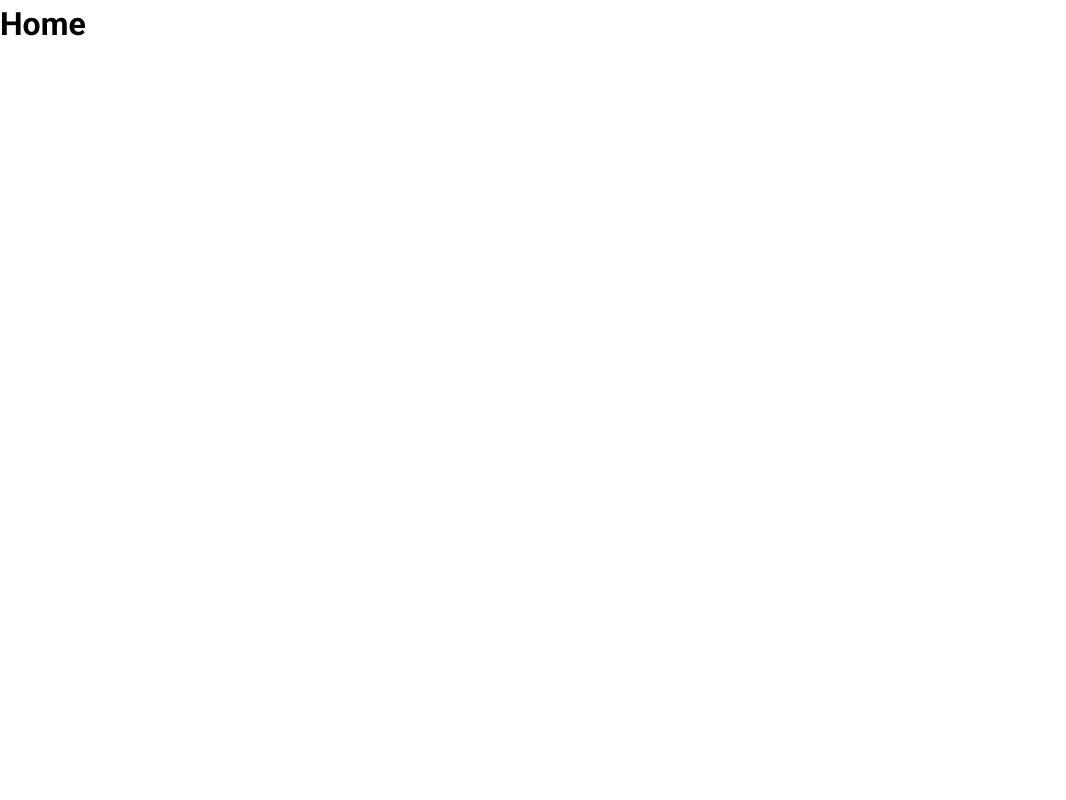
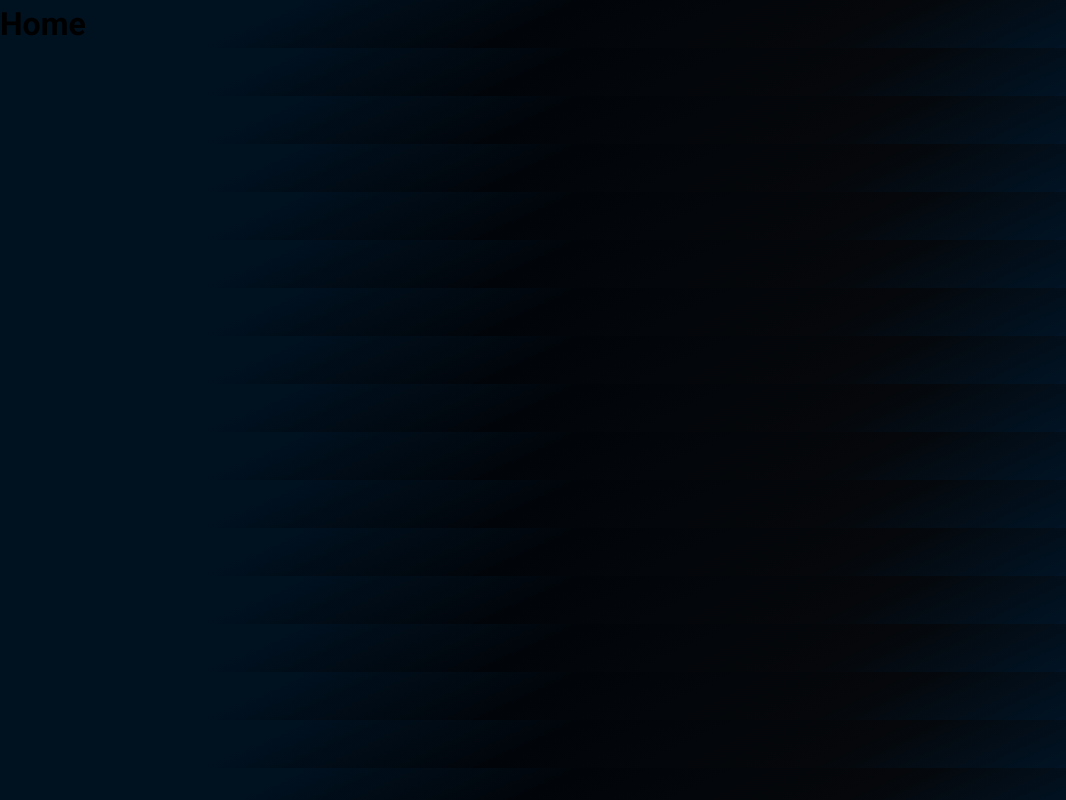
Before and after one commit to fbsdsgn/explore, a React (Vite) app: page / in a window 1280 px wide. Shown: the whole page, without its empty margins (0-1066 px from the left). Built offline with nearby package versions, Linux system fonts and the light colour scheme.

Commit message:
Adding global styling to list and body link tags

```diff
--- a/src/styles/global.ts
+++ b/src/styles/global.ts
@@ -10,14 +10,27 @@ export const globalStyles = globalCss({
   },
 
   "html, body": {
-    height: "100%",
+    width: "100%",
+    height: "auto",
   },
 
   body: {
     lineHeight: 1.5,
     "-webkit-font-smoothing": "antialiased",
     fontFamily: "'Roboto', sans-serif",
+    background:
+      "linear-gradient(154.81deg, #001120 21.84%, #01050A 42.38%, #05070A 65.8%, #001528 86.91%, #01101E 100%)",
+    position: "relative",
   },
+
+  ul: {
+    listStyle: "none",
+  },
+
+  a: {
+    textDecoration: "none",
+  },
+
   "img, picture, video, canvas, svg": {
     display: "block",
     maxWidth: "100%",
@@ -30,6 +43,7 @@ export const globalStyles = globalCss({
   "p, h1, h2, h3, h4, h5, h6": {
     overflowWrap: "break-word",
   },
+
   "#root, #__next": {
     isolation: "isolate",
   },
```
